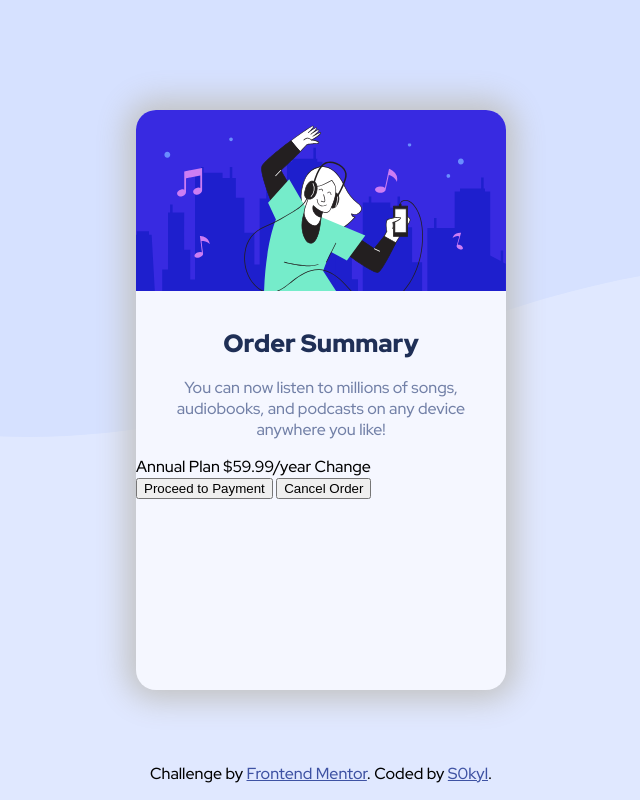
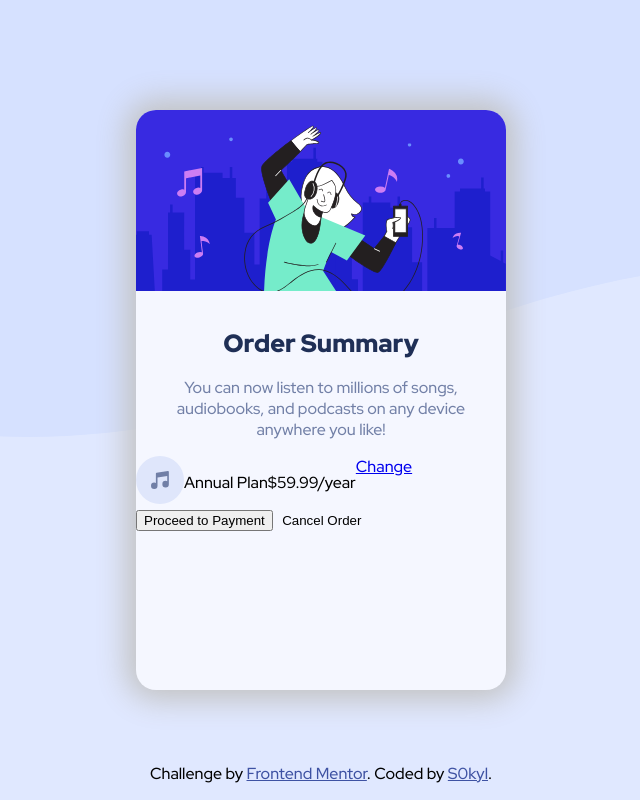
Before and after one commit to th1997/order-summary-component-main, a plain HTML site: page index.html in a window 1280 px wide. Shown: the whole page, without its empty margins (319-959 px from the left). Drawn offline with Linux system fonts and the light colour scheme.

Commit message:
HTML Reorganization + Button Design

```diff
--- a/index.html
+++ b/index.html
@@ -22,10 +22,15 @@
         </div>
 
         <div class="plan_choice">
-          Annual Plan
-          $59.99/year
-
-          Change
+          <div class="music_icon">
+            <img src="images/icon-music.svg" alt="Music Icon">
+          </div>
+          <div class="price_info">
+            <p>Annual Plan<span class="price">$59.99/year</span></p>
+          </div>
+          <div class="change_btn">
+            <a href="#">Change</a>
+          </div>
         </div>
 
         <button class="btn payment" type="button">
--- a/style.css
+++ b/style.css
@@ -44,6 +44,17 @@ body{
     padding-right: 6%;
 }
 
+.plan_choice{
+    display: flex;
+}
+
+
+.btn.cancel{
+    border: none;
+    background-color: rgba(0, 0, 0, 0);
+    cursor: pointer;
+}
+
 footer {
     position: absolute;
     right: 0;
```
